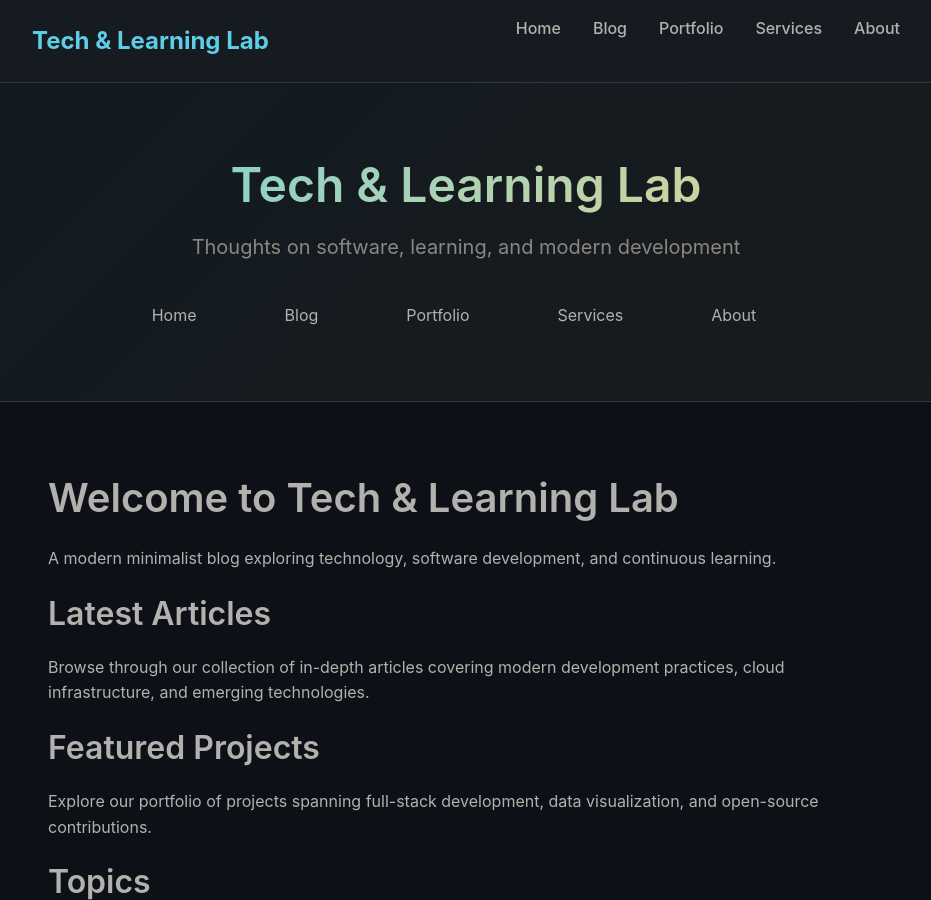
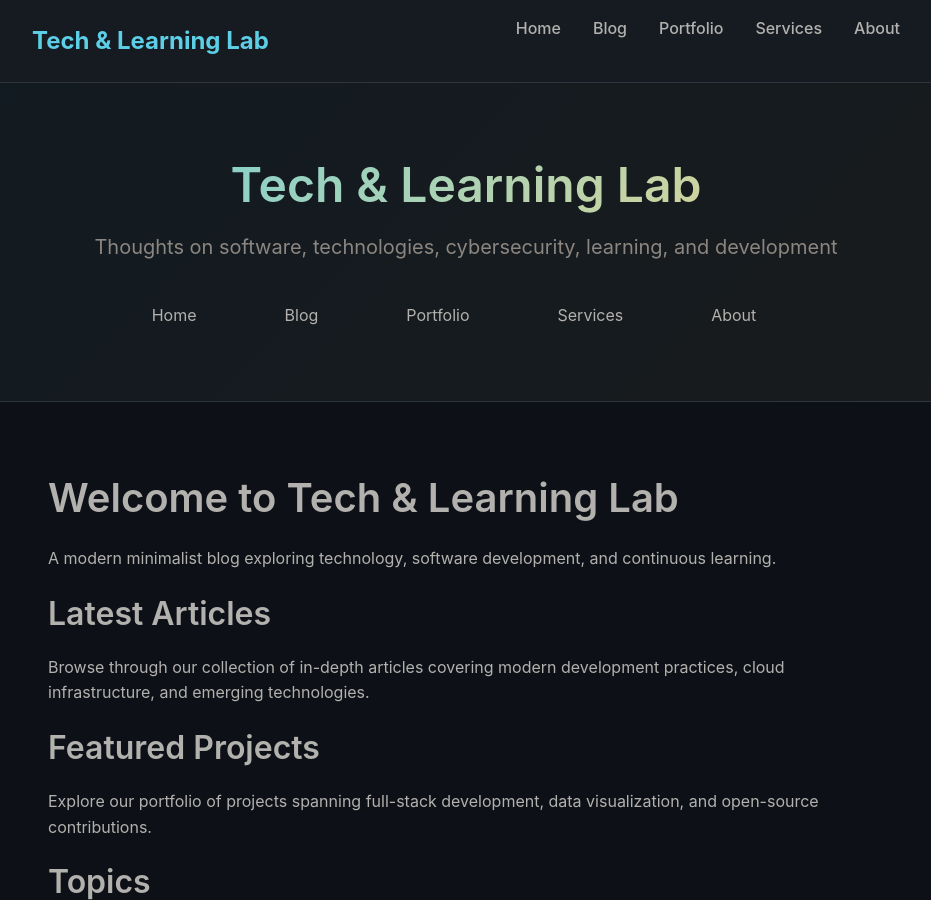
Before and after one commit to extremew/extremew.github.io, a Jekyll site: the page built from index.md, in a window 1280 px wide and 900 px high. Shown: the whole window, without its empty margins (174-1105 px from the left). Built offline with Jekyll 4.4.1, drawn with Linux system fonts in a browser that asks for light colours; some of the changed text lies outside the part shown.

Commit message:
Updated contact.

```diff
--- a/_config.yml
+++ b/_config.yml
@@ -1,13 +1,13 @@
 title: Tech & Learning Lab
-tagline: Thoughts on software, learning, and modern development
+tagline: Thoughts on software, technologies, cybersecurity, learning, and development
 author:
   name: Your Name
-  email: your.email@example.com
+  email: ewgithub@nxuser.mozmail.com
 description: >-
-  A modern minimalist blog about technology, software development,
+  A modern minimalist blog about technology, cybersecurity development,
   and continuous learning. Featuring articles, tutorials, and portfolio projects.
 
-url: "https://yourusername.github.io"
+url: "https://extremew.github.io"
 baseurl: ""
 
 # Theme & Plugins
@@ -49,7 +49,7 @@ social:
   name: Your Name
   links:
     - https://twitter.com/your_twitter
-    - https://github.com/yourusername
+    - https://github.com/extremew
     - https://linkedin.com/in/yourprofile
 
 # GitHub Pages settings
```
